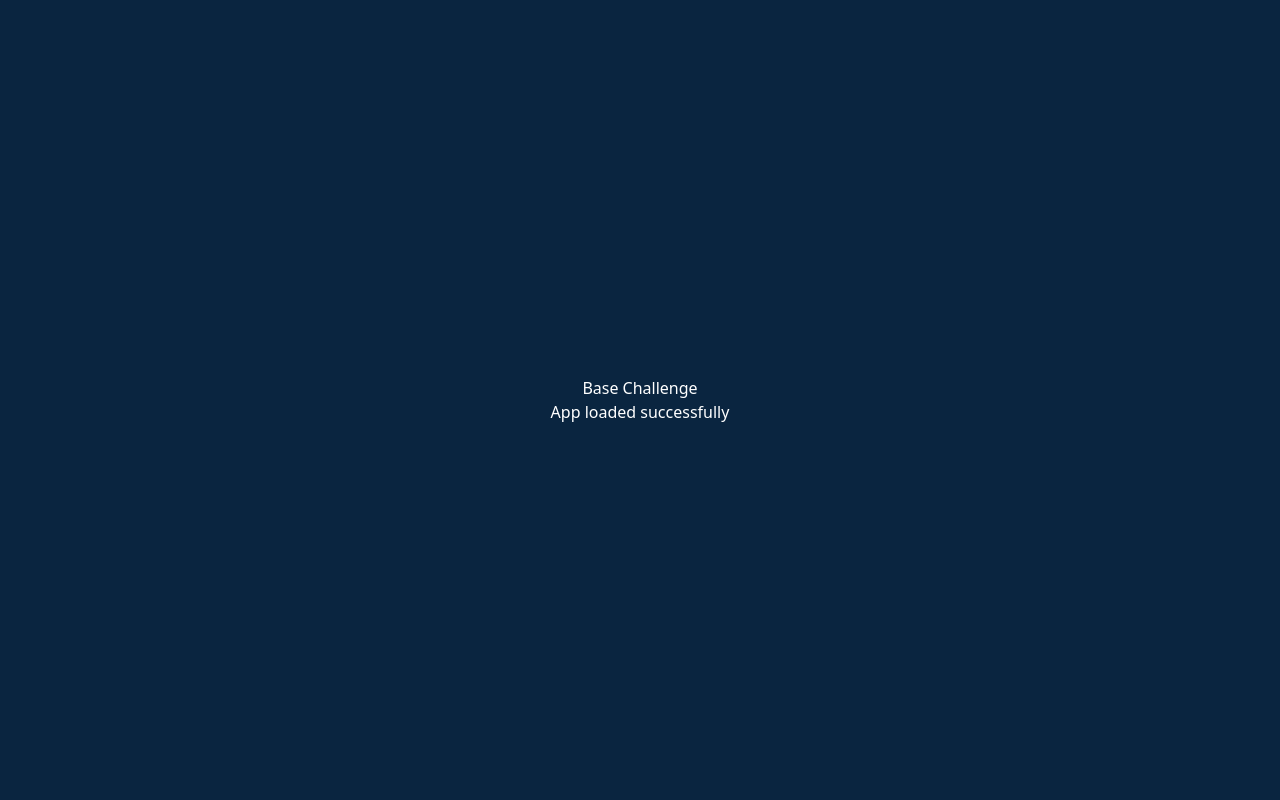
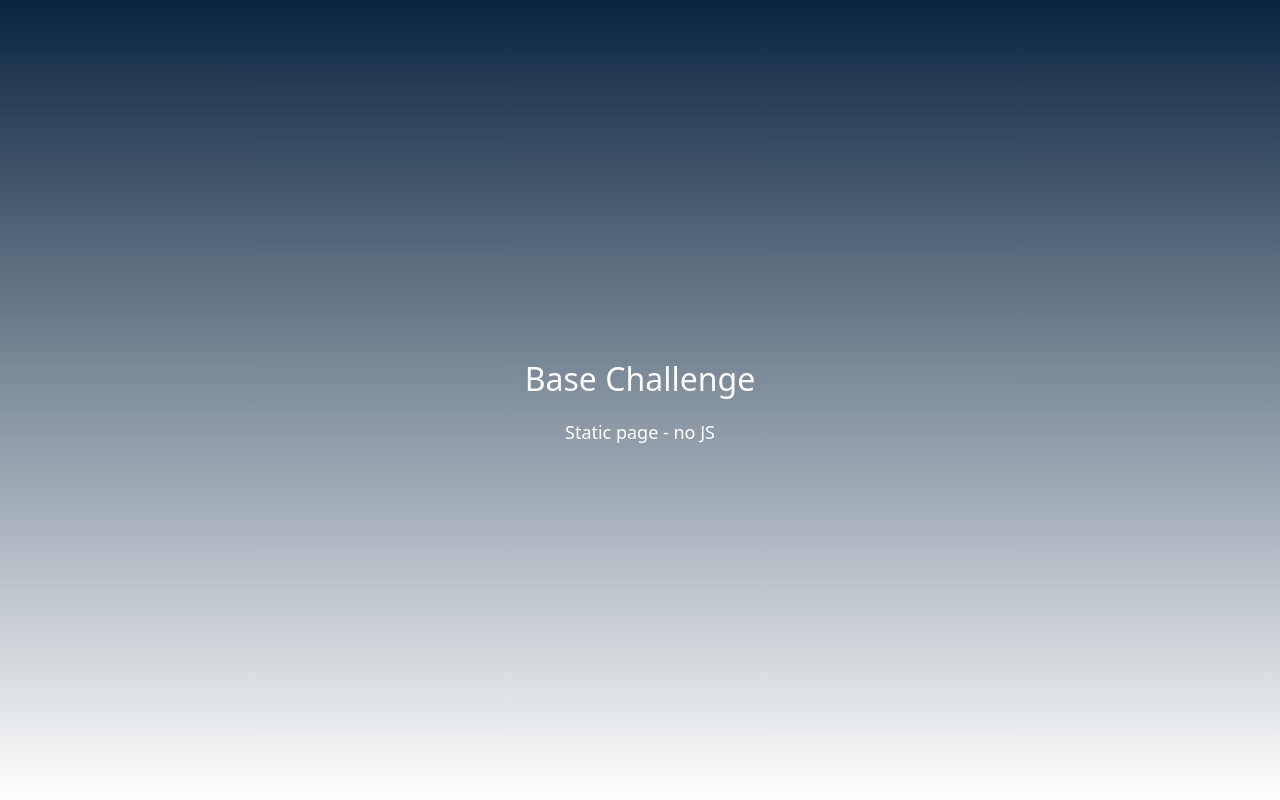
Before and after one commit to Iornenge-tesem/base-challenge, a Next.js app: page / in a window 1280 px wide. Built offline with nearby package versions, Linux system fonts and the light colour scheme; no server answers.

Commit message:
DIAGNOSTIC: pure static HTML, simplified manifest with frame version next, fc:frame meta tags

```diff
--- a/app/layout.tsx
+++ b/app/layout.tsx
@@ -1,9 +1,18 @@
 import type { Metadata } from 'next'
 import './globals.css'
+
+const baseUrl = process.env.NEXT_PUBLIC_URL || 'https://base-challenge-iota.vercel.app'
 
 export const metadata: Metadata = {
   title: 'Base Challenge',
   description: 'Join the daily show up challenge on Base',
+  other: {
+    'fc:frame': 'vNext',
+    'fc:frame:image': `${baseUrl}/icon.png`,
+    'fc:frame:button:1': 'Open App',
+    'fc:frame:button:1:action': 'launch_frame',
+    'fc:frame:button:1:target': baseUrl,
+  }
 }
 
 export default function RootLayout({
@@ -13,17 +22,7 @@ export default function RootLayout({
 }) {
   return (
     <html lang="en">
-      <head>
-        <script dangerouslySetInnerHTML={{
-          __html: `
-            window.onerror = function(msg, url, line, col, error) {
-              document.body.innerHTML = '<div style="padding:20px;color:white;background:#0a2540;min-height:100vh;font-family:sans-serif"><h1>JS Error</h1><p>' + msg + '</p><p>Line: ' + line + '</p></div>';
-              return true;
-            };
-          `
-        }} />
-      </head>
-      <body style={{ margin: 0, padding: 0, backgroundColor: '#0a2540' }}>
+      <body style={{ margin: 0, padding: 0, backgroundColor: '#0a2540', color: 'white', fontFamily: 'system-ui, sans-serif' }}>
         {children}
       </body>
     </html>
--- a/app/page.tsx
+++ b/app/page.tsx
@@ -1,5 +1,4 @@
-'use client'
-
+// Server Component - no JavaScript
 export default function Home() {
   return (
     <div style={{
@@ -7,13 +6,12 @@ export default function Home() {
       display: 'flex',
       alignItems: 'center',
       justifyContent: 'center',
-      backgroundColor: '#0a2540',
-      color: 'white',
-      fontFamily: 'system-ui, sans-serif'
+      textAlign: 'center',
+      padding: '20px'
     }}>
-      <div style={{ textAlign: 'center' }}>
-        <h1>Base Challenge</h1>
-        <p>App loaded successfully</p>
+      <div>
+        <h1 style={{ fontSize: '32px', marginBottom: '16px' }}>Base Challenge</h1>
+        <p style={{ fontSize: '18px' }}>Static page - no JS</p>
       </div>
     </div>
   )
```
Also changed, not shown: app/.well-known/farcaster.json/route.ts.
